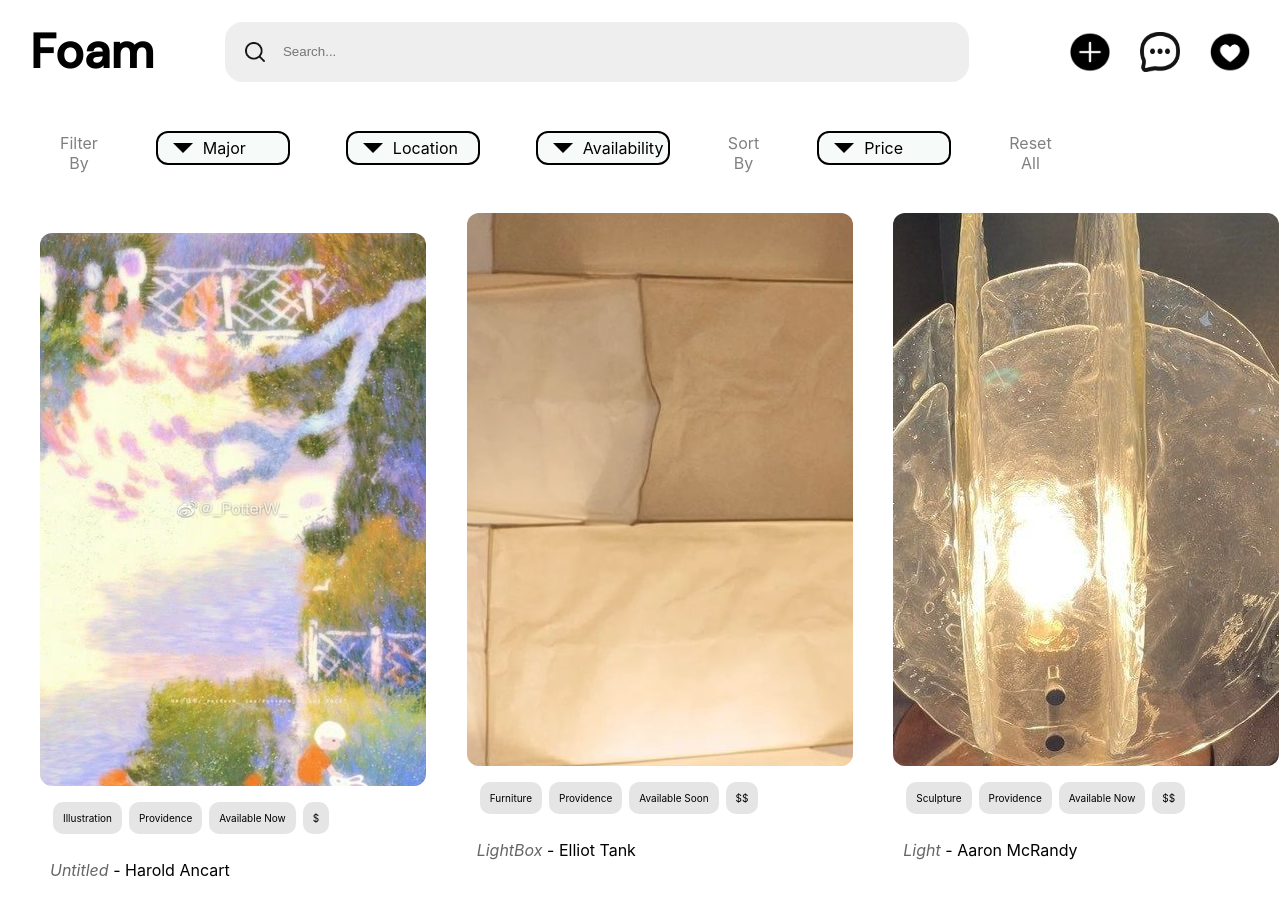
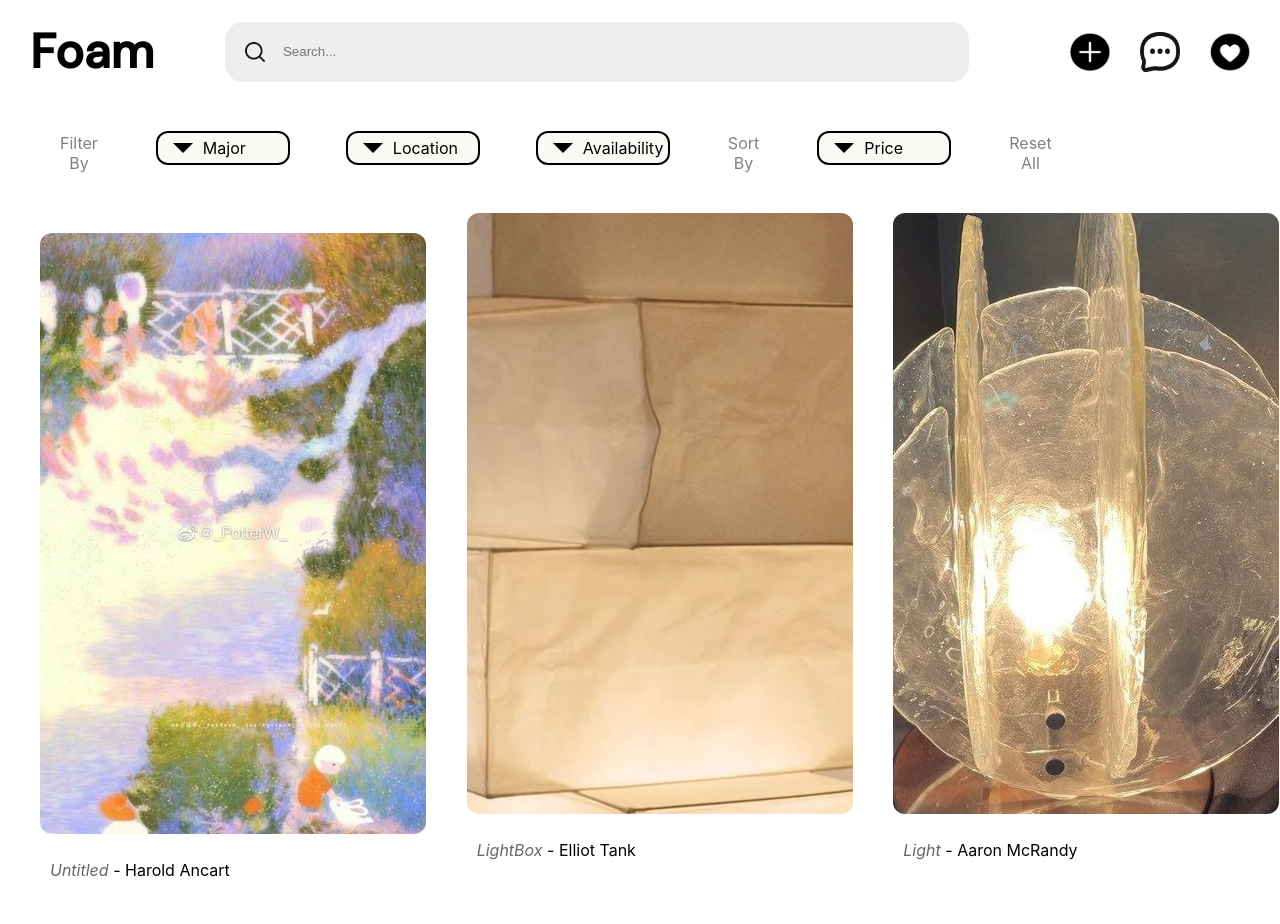
Before and after one commit to IveryChen/Foam-Artist-Gig-Finder, a React (Create React App) app in the folder foam-artist-gig-finder/: page / in a window 1280 px wide. Shown: the top 924 px of the page. Built offline with nearby package versions, Linux system fonts and the light colour scheme.

Commit message:
made categories appear when hover

```diff
--- a/foam-artist-gig-finder/src/components/Card.js
+++ b/foam-artist-gig-finder/src/components/Card.js
@@ -6,6 +6,7 @@ import likedIcon from '../assets/liked_icon.png';
 const Card = (props) => {
 
   const [showLikeButton, setShowLikeButton] = useState(props.liked);
+  const [showCategories, setShowCategories] = useState(false);
 
   const handleImageLoad = (e) => {
     const img = e.target;
@@ -20,13 +21,13 @@ const Card = (props) => {
     }
   };
 
-//   TODO: if props.liked then you should always set showLikeButton to true
-
   const handleMouseEnter = () => {
     setShowLikeButton(true);
+    setShowCategories(true);
   };
 
   const handleMouseLeave = () => {
+    setShowCategories(false);
     if (!props.liked) {
         setShowLikeButton(false);
     }
@@ -41,23 +42,24 @@ const Card = (props) => {
                     <img src={props.liked ? likeIcon: likedIcon} alt="like icon" onClick={() => console.log('Liked!')}/>
                 </div>
             )}
+            {showCategories && <div className="categories">
+                <div className="category-frame">
+                    <p className="category-text">{props.major}</p>
+                </div>
+                <div className="category-frame">
+                    <p className="category-text">{props.location}</p>
+                </div>
+                <div className="category-frame">
+                    <p className="category-text">{props.availability}</p>
+                </div>
+                <div className="category-frame">
+                    <p className="category-text">{props.price}</p>
+                </div>
+            </div>
+            }
         </div>
 
-        <div className="card-content">
-            <div className="categories">
-                <div className="category-frame">
-                    <p className="p5">{props.major}</p>
-                </div>
-                <div className="category-frame">
-                    <p className="p5">{props.location}</p>
-                </div>
-                <div className="category-frame">
-                    <p className="p5">{props.availability}</p>
-                </div>
-                <div className="category-frame">
-                    <p className="p5">{props.price}</p>
-                </div>
-            </div>
+        <div className="card-content onMouseEnter={handleMouseEnter} onMouseLeave={handleMouseLeave}">
             <p className="p7"><span className='italics'>{props.title}</span> - {props.artist}</p>
         </div>
     </div>
--- a/foam-artist-gig-finder/src/components/PageWithFilter.js
+++ b/foam-artist-gig-finder/src/components/PageWithFilter.js
@@ -61,7 +61,6 @@ const PageWithFilter = ({pageType, selectedItems, setSelectedItems, handleItemCl
       )}
       {pageType === 'LikedPage' && (
         <>
-
         <div className="return-button-container">
             <img src={ReturnIcon} onClick={handleReturnToMainClick} alt="return to main page" />
         </div>
--- a/foam-artist-gig-finder/src/components/style.css
+++ b/foam-artist-gig-finder/src/components/style.css
@@ -18,8 +18,8 @@
     color: black;
   }
 
-  .p5{
-    font-size: 10px;
+  .category-text{
+    font-size: 12px;
   }
 
   .italics{
@@ -117,7 +117,7 @@
   .button-frame {
     width: 100px;
     align-items: center;
-    background: #F6FAF9;
+    background: #FAF9F6;
     border-radius: 10px;
     align-items: center;
     padding: 5px 15px;
@@ -213,21 +213,21 @@
   }
 
 .categories{
+    position: absolute;
+    top: 3%;
+    left: 7%;
     margin: 3px;
     padding-top: 3px;
-    display: flex;
-    flex-direction: row;
-    align-items: flex-start;
 }
 
 .category-frame{
     align-items: center;
-    background: #E5E5E5;
+    background: #FAF9F6;
     border-radius: 10px;
     align-items: center;
     padding: 0px 10px;
     display: inline-block;
-    margin-right:7px;
+    margin-right: 12px;
     margin-bottom: 7px;
 }
 
@@ -247,7 +247,7 @@
     left: 0;
     z-index: 1;
     margin-top:10px;
-    background: #F6FAF9;
+    background: #FAF9F6;
     border: 1px solid #ccc;
     border-radius: 10px;
     outline: 2px solid black;
```
Also changed, not shown: foam-artist-gig-finder/src/assets/liked_icon.png.
